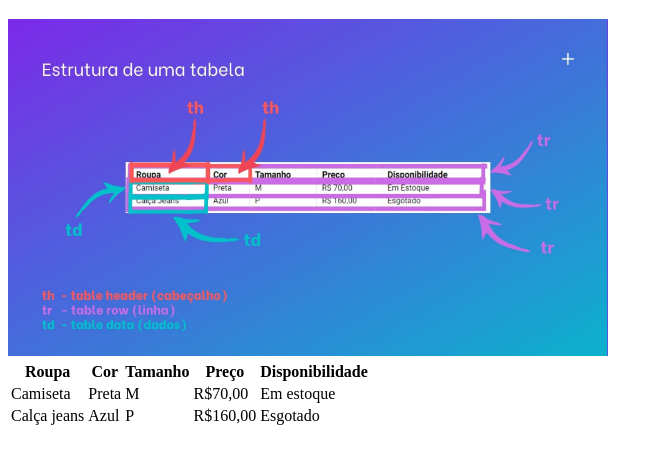
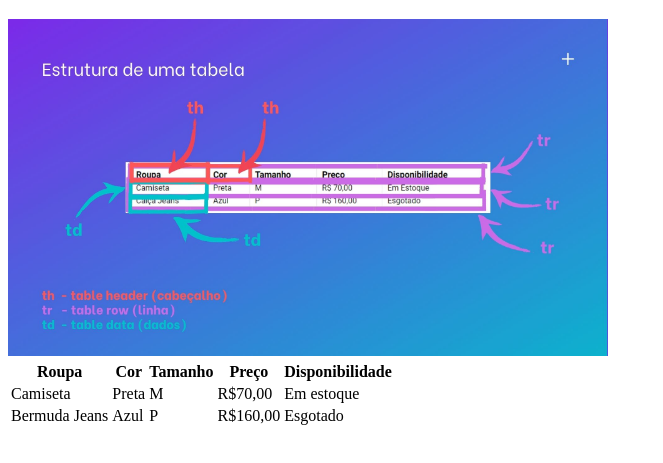
Before and after one commit to lucas-cassimiro/aula-modulo-html, a plain HTML site: page index.html in a window 1280 px wide. Shown: the part 61-524 px from the top of the page, without its empty margins (0-663 px from the left). Drawn offline with Linux system fonts and the light colour scheme.

Commit message:
trocado de calça jeans para bermuda

```diff
--- a/index.html
+++ b/index.html
@@ -29,7 +29,7 @@
             <td>Em estoque</td>
         </tr>
         <tr>
-            <td>Calça jeans</td>
+            <td>Bermuda Jeans</td>
             <td>Azul</td>
             <td>P</td>
             <td>R$160,00</td>
```
